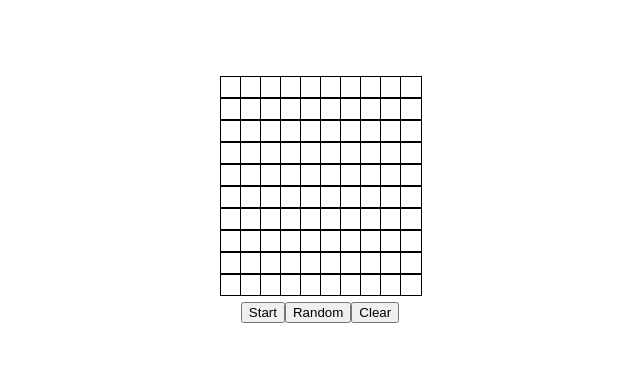
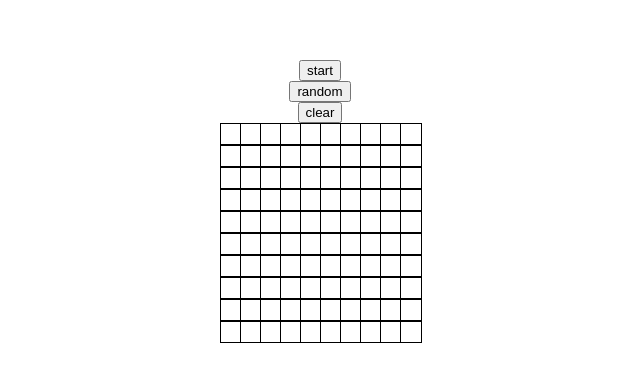
Before and after one commit to levadaniela/Game-of-Life, a React (Create React App) app: page / in a window 1280 px wide. Shown: the part 201-582 px from the top of the page, without its empty margins (320-960 px from the left). Built offline with nearby package versions, Linux system fonts and the light colour scheme.

Commit message:
re-factor App & Grid component

```diff
--- a/src/App.js
+++ b/src/App.js
@@ -1,14 +1,16 @@
 import React, { useCallback, useState, useRef } from "react";
 import "./App.css";
-import produce from "immer";
+import produce from "immer"
 
-function App() {
-  //default rows and coloumns for our grid
+
+// import Game from "../src/components/Game"
+
+// Globals
 const numRows = 10;
 const numCols = 10;
 
-  //possible moves with neigbors
-  const availableMoves = [
+// Operations
+const operations = [
   [0, 1],
   [0, -1],
   [1, -1],
@@ -18,6 +20,7 @@ function App() {
   [1, 0],
   [-1, 0],
 ];
+
 
 // create empty grid with dead cells
 const createEmptyGrid = () => {
@@ -29,36 +32,105 @@ function App() {
   return rows;
 };
 
+
+
+// random pattern
+const randomPattern = () => {
+  const grid = [];
+  for (let i = 0; i < numRows; i++) {
+    grid.push(Array.from(Array(numCols), () => (Math.random() > 0.7 ? 1 : 0)));
+  }
+  return grid;
+};
+
+const simulation = (grid) => {
+  // Spread doesn't work here. Clone multidimensional array
+  let gridCopy = JSON.parse(JSON.stringify(grid));
+  for (let i = 0; i < numRows; i++) {
+    for (let j = 0; j < numCols; j++) {
+      // computes neighbors
+      let neighbors = 0;
+      operations.forEach(([x, y]) => {
+        const newI = i + x;
+        const newJ = j + y;
+        // check bounds
+        if (newI >= 0 && newI < numRows && newJ >= 0 && newJ < numCols) {
+          neighbors += grid[newI][newJ];
+        }
+      });
+
+      if (neighbors < 2 || neighbors > 3) {
+        // fewer than 2 and more than 3 dies
+        gridCopy[i][j] = 0;
+      } else if (grid[i][j] === 0 && neighbors === 3) {
+        // dead cell with 3 neighbours becomes alive
+        gridCopy[i][j] = 1;
+      }
+    }
+  }
+  return gridCopy;
+};
+
+
+
+function App() {
+
   const [grid, setGrid] = useState(() => {
     return createEmptyGrid();
   });
 
-  // generation of the cells
   const [running, setRunning] = useState(false);
 
+  const runningRef = useRef(running);
+  runningRef.current = running;
 
-
-  //create random pattern
-  const randomGrid = () => {
-    const rows = [];
-    for (let i = 0; i < numRows; i++) {
-      rows.push(
-        Array.from(Array(numCols), () => (Math.random() > 0.7 ? 1 : 0))
-      );
+  const runSimulation = useCallback(() => {
+    if (!runningRef.current) {
+      return;
     }
 
-    setGrid(rows);
-  };
+    setGrid( (g) => simulation(g));
+
+    setTimeout(runSimulation, 100);
+  }, []);
 
   return (
     <div className="App">
-      <div className="Grid">
+      <button className="Button"
+        onClick={() => {
+          setRunning(!running);
+          if (!running) {
+            runningRef.current = true;
+            runSimulation();
+          }
+        }}
+      >
+        {running ? "stop" : "start"}
+      </button>
+      <button
+        onClick={() => {
+setGrid(randomPattern)
+        }}
+      >
+        random
+      </button>
+      <button
+        onClick={() => {
+          setGrid(createEmptyGrid());
+        }}
+      >
+        clear
+      </button>
+      <div
+className="Grid"
+      >
         {grid.map((rows, i) =>
           rows.map((col, j) => (
             <div className={grid[i][j] ? "CellTurquoise" : "CellWhite"}
               key={`${i}-${j}`}
               onClick={() => {
-                const newGrid = produce(grid, (gridCopy) => {
+                // user click
+                const newGrid = produce(grid, gridCopy => {
                   gridCopy[i][j] = grid[i][j] ? 0 : 1;
                 });
                 setGrid(newGrid);
@@ -67,37 +139,10 @@ function App() {
           ))
         )}
       </div>
-      {" "}
-<div className="Button">
-      <button
-        onClick={() => {
-          setRunning(!running);
-          if (!running) {
-            runningRef.current = true;
-            runSimulation();
-          }
-        }}
-      >
-        {running ? "Stop" : "Start"}
-      </button>
-      <button
-        onClick={() => {
-          randomGrid();
-        }}
-      >
-        Random
-      </button>
-      <button
-        onClick={() => {
-          setGrid(createEmptyGrid());
-        }}
-      >
-        Clear
-      </button>
-      </div>
     </div>
   );
-}
+};
+
 
 export default App;
 //plan for tomorow:
```
Also changed, not shown: src/components/Button.js (+10 -0 lines), src/components/Game.js (+117 -0 lines), src/components/Grid.js (+19 -7 lines). Lines whose indentation alone changed are shown as unchanged.
